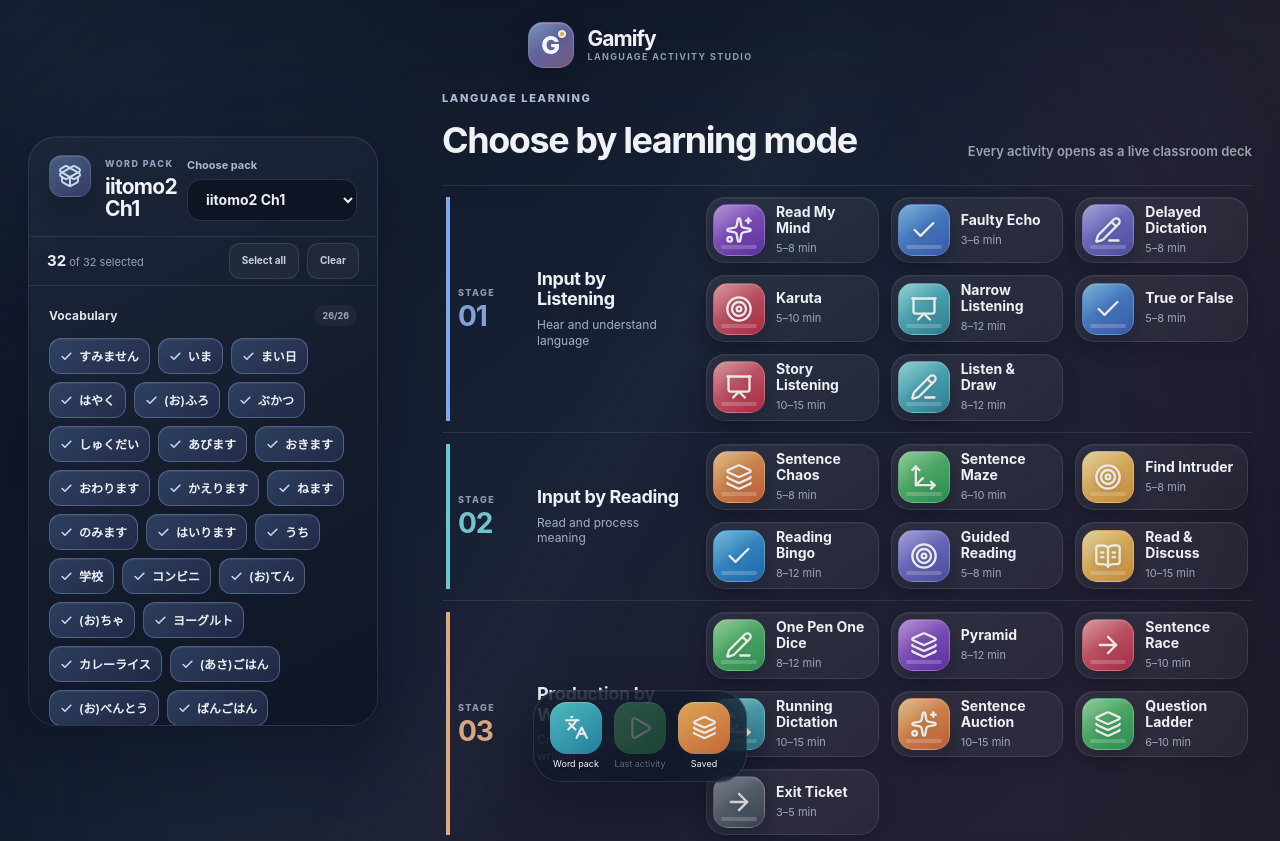
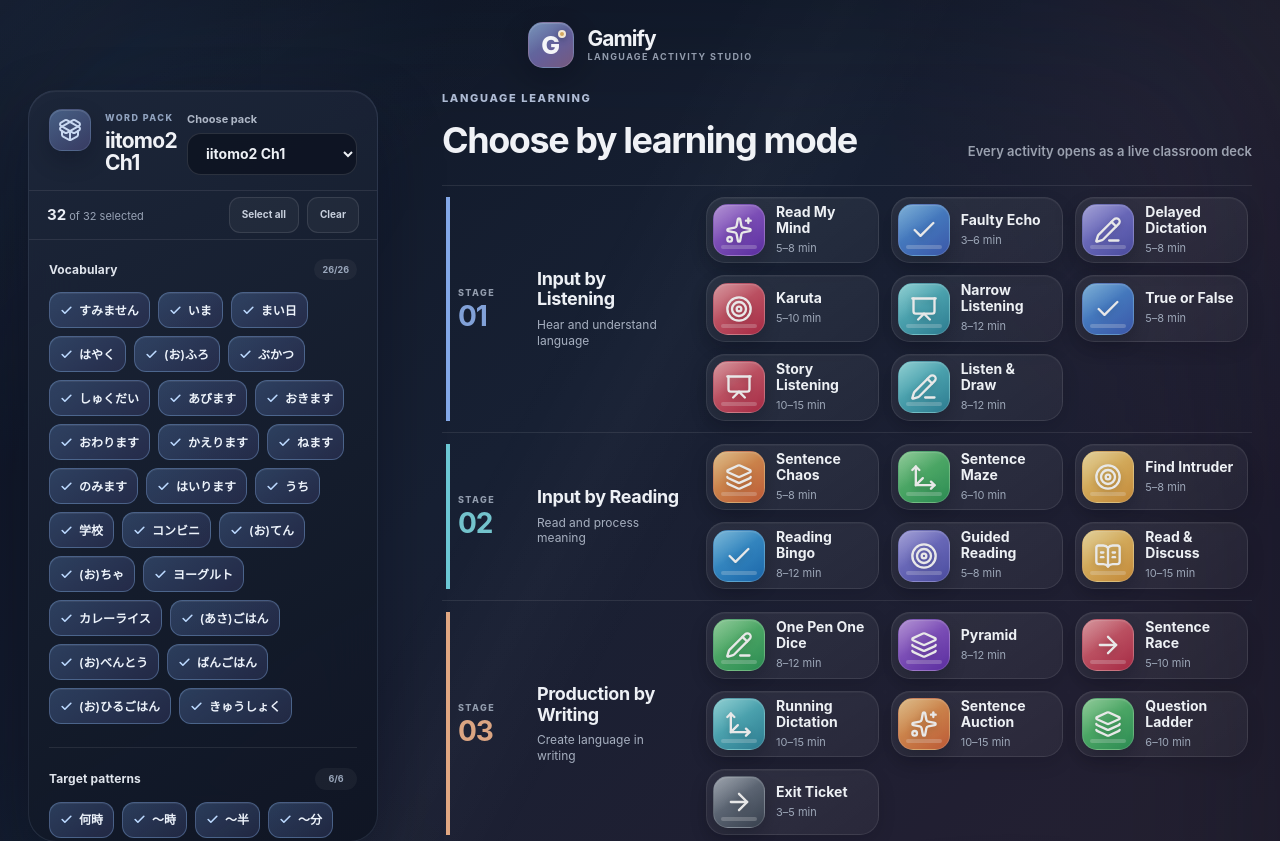
Before and after one commit to japaneseboost/gamify, a Next.js app: page /gamify/ in a window 1280 px wide. Shown: the top 841 px of the page. Built offline with nearby package versions, Linux system fonts and the light colour scheme.

Commit message:
Align Word Pack and simplify Gamify launcher

```diff
--- a/app/layout-fixes.css
+++ b/app/layout-fixes.css
@@ -1,4 +1,4 @@
-/* Layout polish: left-centred Word Pack + full-page scrolling */
+/* Layout polish: left Word Pack + full-page scrolling */
 html,body{
   min-height:100%;
   overflow-x:hidden;
@@ -11,10 +11,10 @@ body{overflow-y:auto;background:#101827}
   height:auto;
   overflow-x:hidden;
   overflow-y:visible;
-  padding-bottom:138px;
+  padding-bottom:48px;
 }
 
-/* Keep the Word Pack on the left. The page itself can now grow and scroll. */
+/* Keep the Word Pack on the left and align its top with the learning-mode panel. */
 .home-screen{
   width:min(1540px,calc(100% - 56px));
   height:auto;
@@ -25,20 +25,18 @@ body{overflow-y:auto;background:#101827}
   gap:clamp(42px,5vw,82px);
   align-items:start;
 }
-
-/* Visually centre the panel in the left side of the viewport and keep it useful while scrolling. */
 .word-pack-column{
   width:100%;
   min-width:0;
   position:sticky;
-  top:clamp(112px,17vh,160px);
+  top:24px;
   align-self:start;
 }
 .word-pack-widget{
   width:100%;
-  height:min(610px,calc(100dvh - 210px));
-  min-height:480px;
-  max-height:680px;
+  height:min(760px,calc(100dvh - 48px));
+  min-height:620px;
+  max-height:760px;
   grid-template-rows:auto auto minmax(0,1fr);
   overflow:hidden;
 }
@@ -70,15 +68,27 @@ body{overflow-y:auto;background:#101827}
 }
 .stage-activity{height:100%}
 
-/* Keep quick actions accessible without blocking page scrolling. */
-.ipad-dock{position:fixed;bottom:18px}
-.page-dots{display:none}
+/* The bottom dock is no longer part of the workspace. */
+.ipad-dock,.page-dots{display:none!important}
+
+/* Keep the activity launcher focused: language preview + launch only. */
+.launch-config .setup-heading,
+.launch-config .sheet-options{
+  display:none!important;
+}
+.launch-config .language-preview{
+  margin-bottom:0;
+}
+.launch-sheet .launch-button{
+  margin-top:18px;
+}
+
 .legal-note{
   position:relative;
   right:auto;
   bottom:auto;
   max-width:none;
-  margin:38px auto -88px;
+  margin:38px auto 0;
   padding:0 24px;
   text-align:center;
 }
@@ -93,8 +103,12 @@ body{overflow-y:auto;background:#101827}
     grid-template-columns:330px minmax(0,1fr);
     gap:34px;
   }
-  .word-pack-column{top:112px}
-  .word-pack-widget{height:min(570px,calc(100dvh - 170px));min-height:440px}
+  .word-pack-column{top:20px}
+  .word-pack-widget{
+    height:min(690px,calc(100dvh - 40px));
+    min-height:540px;
+    max-height:690px;
+  }
   .stage-activities{grid-template-columns:repeat(2,minmax(0,1fr))}
 }
 
@@ -118,7 +132,7 @@ body{overflow-y:auto;background:#101827}
 }
 
 @media(max-width:620px){
-  .ipad-page{padding-bottom:122px}
+  .ipad-page{padding-bottom:34px}
   .home-screen{width:calc(100% - 24px)}
   .word-pack-column{margin-bottom:30px}
   .word-pack-widget{border-radius:22px}
@@ -126,6 +140,5 @@ body{overflow-y:auto;background:#101827}
   .pack-toolbar{padding-left:14px;padding-right:14px}
   .pack-groups{padding:17px 14px 20px}
   .stage-activities{grid-template-columns:1fr}
-  .ipad-dock{bottom:10px}
-  .legal-note{margin-bottom:-74px}
+  .legal-note{margin-bottom:0}
 }
```
